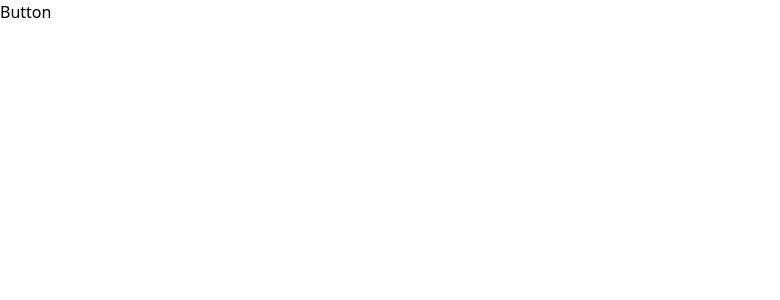
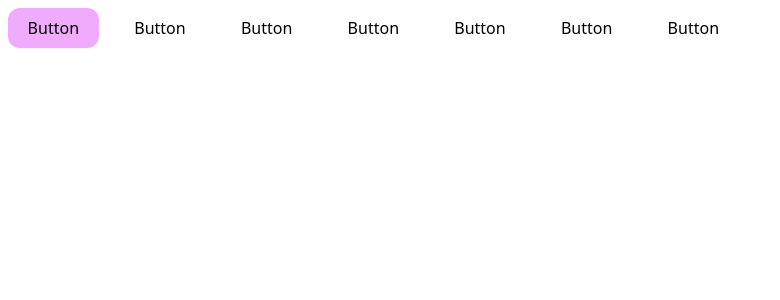
Before and after one commit to seculiraul/creative-components, a React (Create React App) app: page /buttons in a window 1280 px wide. Shown: the top 300 px of the page, without its empty margins (0-780 px from the left). Built offline with nearby package versions, Linux system fonts and the light colour scheme; the HTML template or start-up script is replaced by a standard one.

Commit message:
Added A Primay Button

```diff
--- a/src/App.js
+++ b/src/App.js
@@ -1,11 +1,11 @@
 import { Route, Routes } from 'react-router'
-import TestButton from './components/buttons/TestButton'
+import ButtonsMain from './components/buttons/ButtonsMain'
 
 const App = () => {
   return (
     <div className="h-screen">
       <Routes>
-        <Route path="/buttons" element={<TestButton />} />
+        <Route path="/buttons" element={<ButtonsMain />} />
       </Routes>
     </div>
   )
--- /dev/null
+++ b/src/components/buttons/ButtonsMain.js
@@ -0,0 +1,19 @@
+import TestButton from './TestButton'
+import List from '../lists/List'
+import PrimaryButton from './PrimaryButton'
+
+const ButtonsMain = () => {
+  return (
+    <List>
+      <PrimaryButton />
+      <TestButton />
+      <TestButton />
+      <TestButton />
+      <TestButton />
+      <TestButton />
+      <TestButton />
+    </List>
+  )
+}
+
+export default ButtonsMain
--- /dev/null
+++ b/src/components/buttons/PrimaryButton.js
@@ -0,0 +1,9 @@
+const PrimaryButton = () => {
+  return (
+    <button className="p-2 px-4 bg-fuchsia-300 rounded-xl shadow-sm hover:bg-fuchsia-400 duration-500">
+      Button
+    </button>
+  )
+}
+
+export default PrimaryButton
--- /dev/null
+++ b/src/components/lists/List.js
@@ -0,0 +1,9 @@
+const List = ({ children }) => {
+  return (
+    <div className="p-2 grid grid-cols-5 sm:grid-cols-10 md:grid-cols-12 lg:grid-cols-15 xl:grid-cols-20 gap-x-4 gap-y-8 ">
+      {children}
+    </div>
+  )
+}
+
+export default List
```
